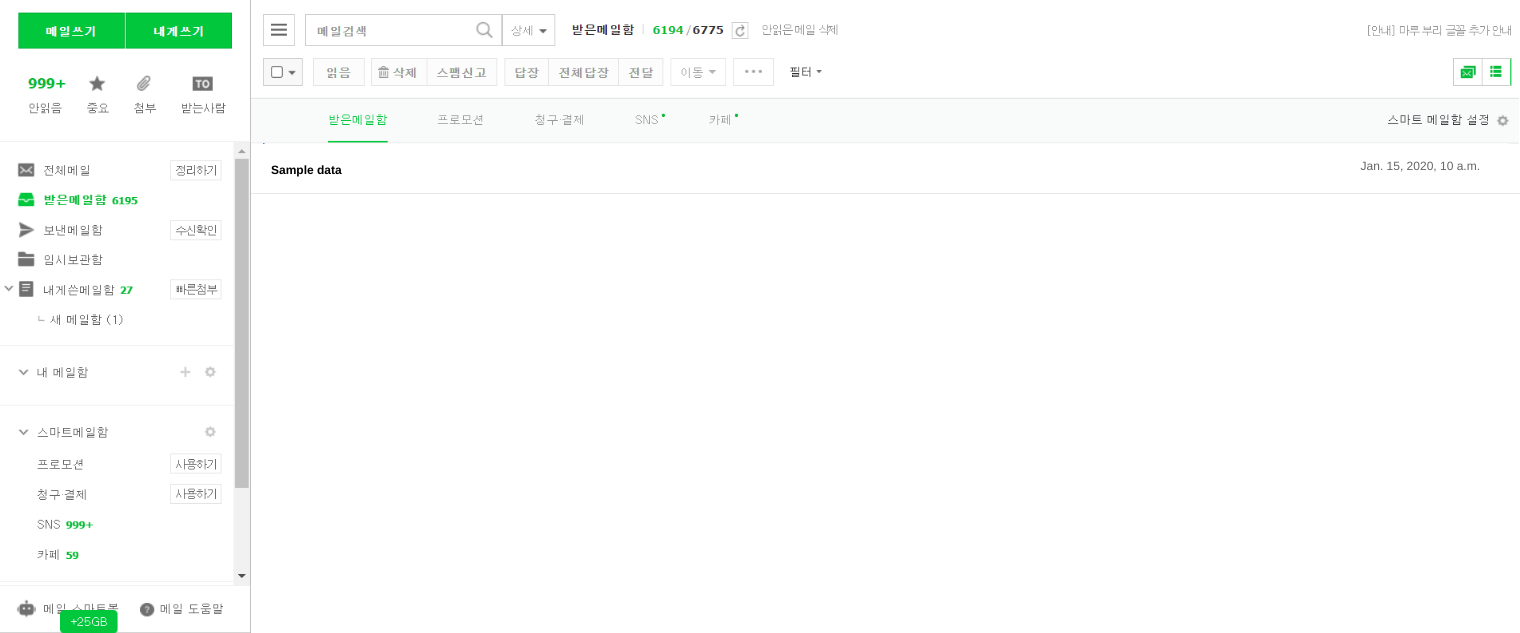
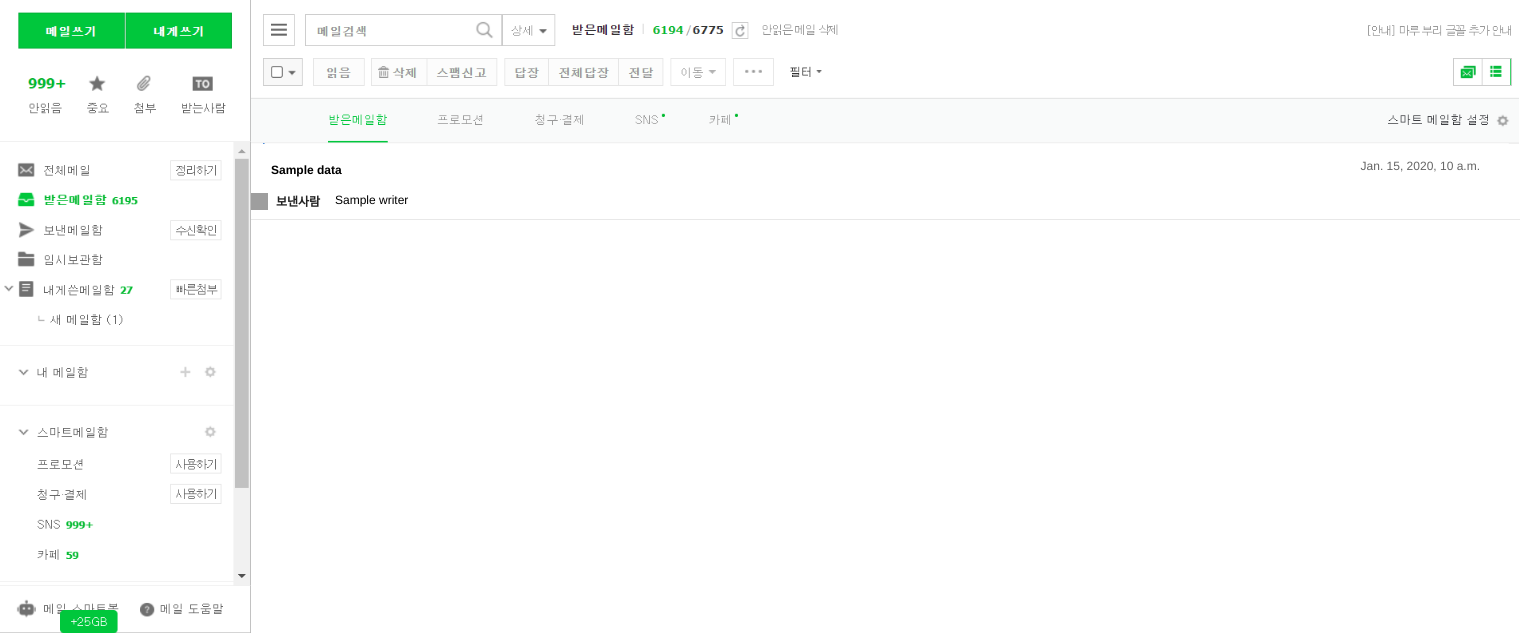
Before and after one commit to Isaacsong-2/Daver, a Django app: template daver/mailview/templates/mail_detail.html in a window 1520 px wide. Shown: the part 56-689 px from the top of the page. Run offline with Django 3.2, Linux system fonts and the light colour scheme; the template is opened without the code that fills it: most values are stand-ins (such as "Sample title", 1, 10 or a date in 2020); grey boxes are pictures that could not be loaded.

Commit message:
mail_detail 제목,작성자 추가

```diff
--- a/daver/mailview/templates/mail_detail.html
+++ b/daver/mailview/templates/mail_detail.html
@@ -88,7 +88,15 @@
               </div>
               <span class="basis"></span>
           </div>
-          <dl style="display">
+          <dl>
+            <dt class="first-child">
+                <button type="button" class="toggleExpand  viewMoreOff _ccr(rdh.more) _c1(mrCore|toggleExpand) _stopDefault">
+                </button> 보낸사람
+            </dt>
+            <dd>
+                <a>{{ data.writer }}</a>
+            </dd>
+          </dl>
         </dl>
       </div>
   </div>
--- a/daver/static/1.css
+++ b/daver/static/1.css
@@ -559,3 +559,35 @@ div.view_title .date_cover .basis {
   width: 0;
   vertical-align: middle;
 }
+div.view_title dl dt {
+  padding-left: 25px;
+  font-weight: 700;
+  min-width: 59px;
+  color: #222;
+}
+.view_title dl dt {
+  padding: 0 0 2px 16px;
+  line-height: 18px;
+  min-width: 51px;
+  _width: 57px;
+  float: left;
+  clear: both;
+  position: relative;
+  zoom: 1;
+}
+div.view_title dl dt .viewMoreOff {
+  background-image: url(https://ssl.pstatic.net/static/pwe/nm/sp_works_0cfb8a0b.png);
+  background-size: 535px 518px;
+  background-position: -503px -44px;
+  background-repeat: no-repeat;
+  background-color: #fff;
+  width: 17px;
+  height: 17px;
+  display: inline-block;
+  border-radius: 0;
+  padding: 0;
+  border: 0;
+  margin: 0;
+  position: absolute;
+  left: 0;
+}
```
